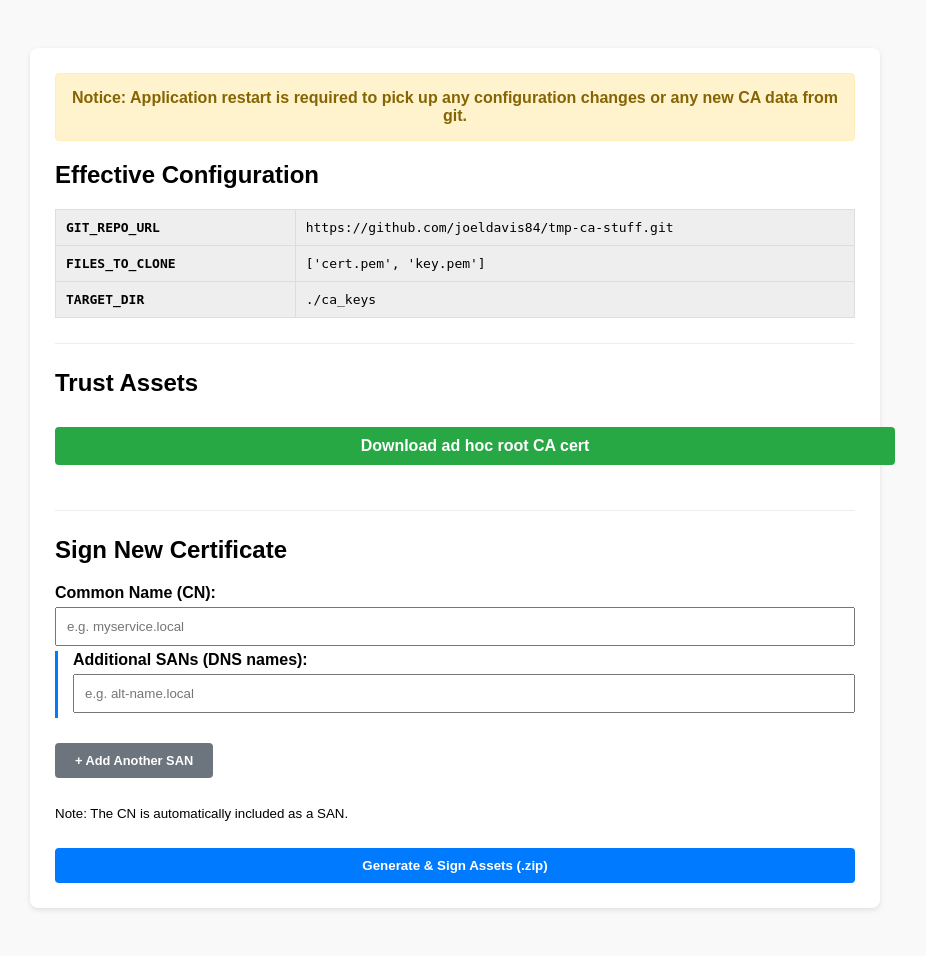
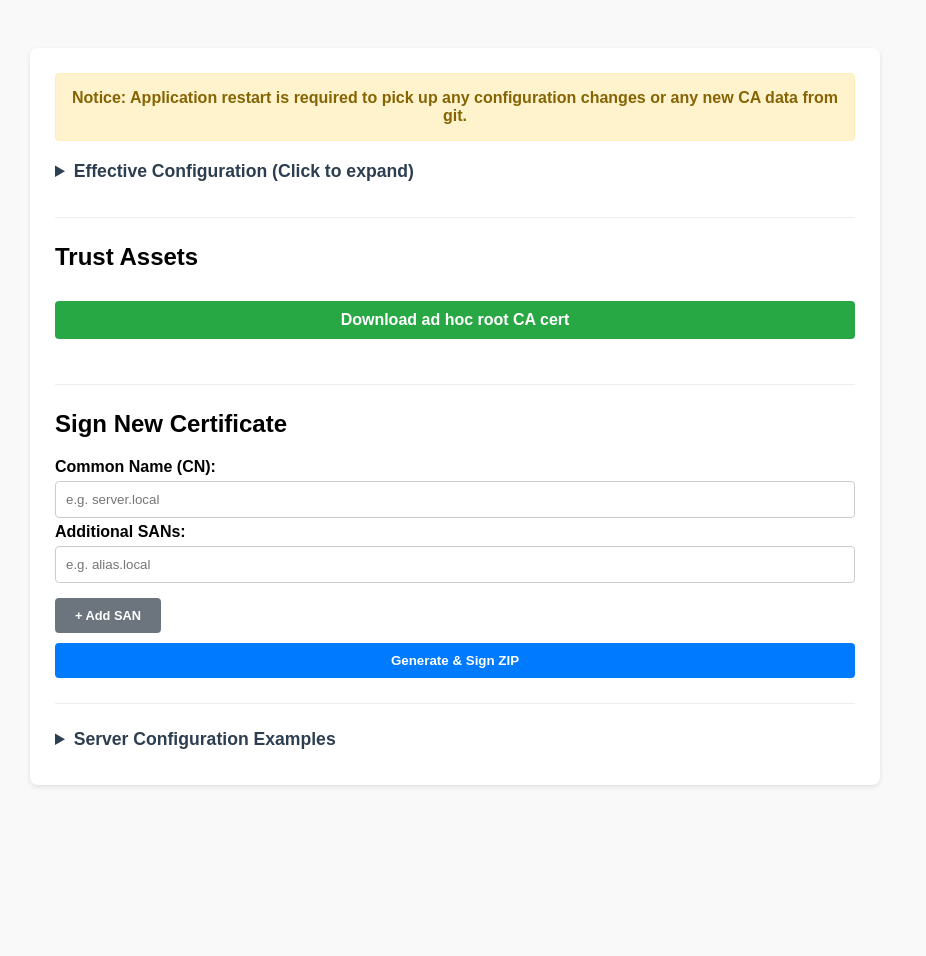
Before and after one commit to joeldavis84/cert-cloner-tool, a Flask app: page / in a window 1280 px wide. Shown: the whole page, without its empty margins (185-1111 px from the left). After the commit the page ends 787 px from the top, so only its background shows below. Run offline with Flask 3, Linux system fonts and the light colour scheme.

Commit message:
misc updates to the template for quality of life improvement.

```diff
--- a/templates/index.html
+++ b/templates/index.html
@@ -6,14 +6,21 @@
         body { font-family: sans-serif; background: #f9f9f9; padding: 40px; }
         .card { background: white; max-width: 800px; margin: auto; padding: 25px; border-radius: 8px; box-shadow: 0 2px 5px rgba(0,0,0,0.1); }
         .restart-banner { background: #fff3cd; color: #856404; border: 1px solid #ffeeba; padding: 15px; border-radius: 4px; margin-bottom: 20px; font-weight: bold; text-align: center; }
-        .config-table { width: 100%; border-collapse: collapse; margin: 20px 0; background: #eee; border-radius: 4px; }
-        .config-table td { padding: 10px; border: 1px solid #ddd; font-family: monospace; }
+
+        details summary { cursor: pointer; font-size: 1.1em; font-weight: bold; outline: none; margin: 10px 0; color: #2c3e50; }
+        details summary:hover { color: #007bff; }
+
+        .config-table { width: 100%; border-collapse: collapse; margin: 10px 0 20px 0; background: #eee; border-radius: 4px; }
+        .config-table td { padding: 10px; border: 1px solid #ddd; font-family: monospace; font-size: 0.9em; }
         .label { font-weight: bold; width: 30%; }
-        input[type="text"] { width: 100%; padding: 10px; margin: 5px 0; box-sizing: border-box; }
-        .btn { padding: 10px 20px; border: none; border-radius: 4px; cursor: pointer; color: white; background: #007bff; width: 100%; font-weight: bold; text-decoration: none; display: inline-block; text-align: center; margin-top: 10px;}
-        .btn-add { background: #6c757d; width: auto; font-size: 0.8em; margin-bottom: 10px; }
+
+        pre { background: #272822; color: #f8f8f2; padding: 15px; border-radius: 5px; overflow-x: auto; font-size: 0.85em; margin: 10px 0; }
+        code { font-family: 'Courier New', Courier, monospace; }
+
+        input[type="text"] { width: 100%; padding: 10px; margin: 5px 0; box-sizing: border-box; border: 1px solid #ccc; border-radius: 4px; }
+        .btn { padding: 10px 20px; border: none; border-radius: 4px; cursor: pointer; color: white; background: #007bff; width: 100%; font-weight: bold; text-decoration: none; display: inline-block; text-align: center; margin-top: 10px; box-sizing: border-box;}
+        .btn-add { background: #6c757d; width: auto; font-size: 0.8em; }
         .btn-download { background: #28a745; margin-bottom: 20px; }
-        .san-container { margin-bottom: 15px; border-left: 3px solid #007bff; padding-left: 15px; }
         hr { border: 0; border-top: 1px solid #eee; margin: 25px 0; }
     </style>
 </head>
@@ -23,7 +30,8 @@
             Notice: Application restart is required to pick up any configuration changes or any new CA data from git.
         </div>
 
-        <h2>Effective Configuration</h2>
+        <details>
+            <summary>Effective Configuration (Click to expand)</summary>
             <table class="config-table">
                 {% for key, value in config.items() %}
                 <tr>
@@ -32,41 +40,65 @@
                 </tr>
                 {% endfor %}
             </table>
+        </details>
 
         <hr>
-
         <h2>Trust Assets</h2>
         <a href="/download-ca" class="btn btn-download">Download ad hoc root CA cert</a>
 
         <hr>
-
         <h2>Sign New Certificate</h2>
         <form action="/sign" method="post">
             <label><strong>Common Name (CN):</strong></label>
-            <input type="text" name="common_name" placeholder="e.g. myservice.local" required>
+            <input type="text" name="common_name" placeholder="e.g. server.local" required>
 
-            <div id="san-wrapper" class="san-container">
-                <label><strong>Additional SANs (DNS names):</strong></label>
-                <div class="san-input-group">
-                    <input type="text" name="sans[]" placeholder="e.g. alt-name.local">
+            <div id="san-wrapper">
+                <label><strong>Additional SANs:</strong></label>
+                <input type="text" name="sans[]" placeholder="e.g. alias.local">
             </div>
-            </div>
+            <button type="button" class="btn btn-add" onclick="addSan()">+ Add SAN</button>
 
-            <button type="button" class="btn btn-add" onclick="addSanField()">+ Add Another SAN</button>
+            <button type="submit" class="btn">Generate & Sign ZIP</button>
+        </form>
 
-            <p><small>Note: The CN is automatically included as a SAN.</small></p>
-            <button type="submit" class="btn">Generate & Sign Assets (.zip)</button>
-        </form>
+        <hr>
+
+        <details>
+            <summary>Server Configuration Examples</summary>
+
+            <h3>Nginx</h3>
+            <p>Upload the <code>.crt</code> and <code>.key</code> to your server and update your server block:</p>
+            <pre><code>server {
+    listen 443 ssl;
+    server_name example.local;
+
+    ssl_certificate     /etc/nginx/ssl/server.local.crt;
+    ssl_certificate_key /etc/nginx/ssl/server.local.key;
+
+    # Optional: SSL optimization
+    ssl_protocols TLSv1.2 TLSv1.3;
+    ssl_ciphers HIGH:!aNULL:!MD5;
+}</code></pre>
+
+            <h3>Apache httpd2</h3>
+            <p>Ensure <code>mod_ssl</code> is enabled and update your VirtualHost:</p>
+            <pre><code>&lt;VirtualHost *:443&gt;
+    ServerName example.local
+
+    SSLEngine on
+    SSLCertificateFile    /etc/apache2/ssl/server.local.crt
+    SSLCertificateKeyFile /etc/apache2/ssl/server.local.key
+&lt;/VirtualHost&gt;</code></pre>
+        </details>
     </div>
 
     <script>
-        function addSanField() {
-            const wrapper = document.getElementById('san-wrapper');
+        function addSan() {
             const input = document.createElement('input');
             input.type = 'text';
             input.name = 'sans[]';
             input.placeholder = 'Additional SAN...';
-            wrapper.appendChild(input);
+            document.getElementById('san-wrapper').appendChild(input);
         }
     </script>
 </body>
```
Lines whose indentation alone changed are shown as unchanged.
